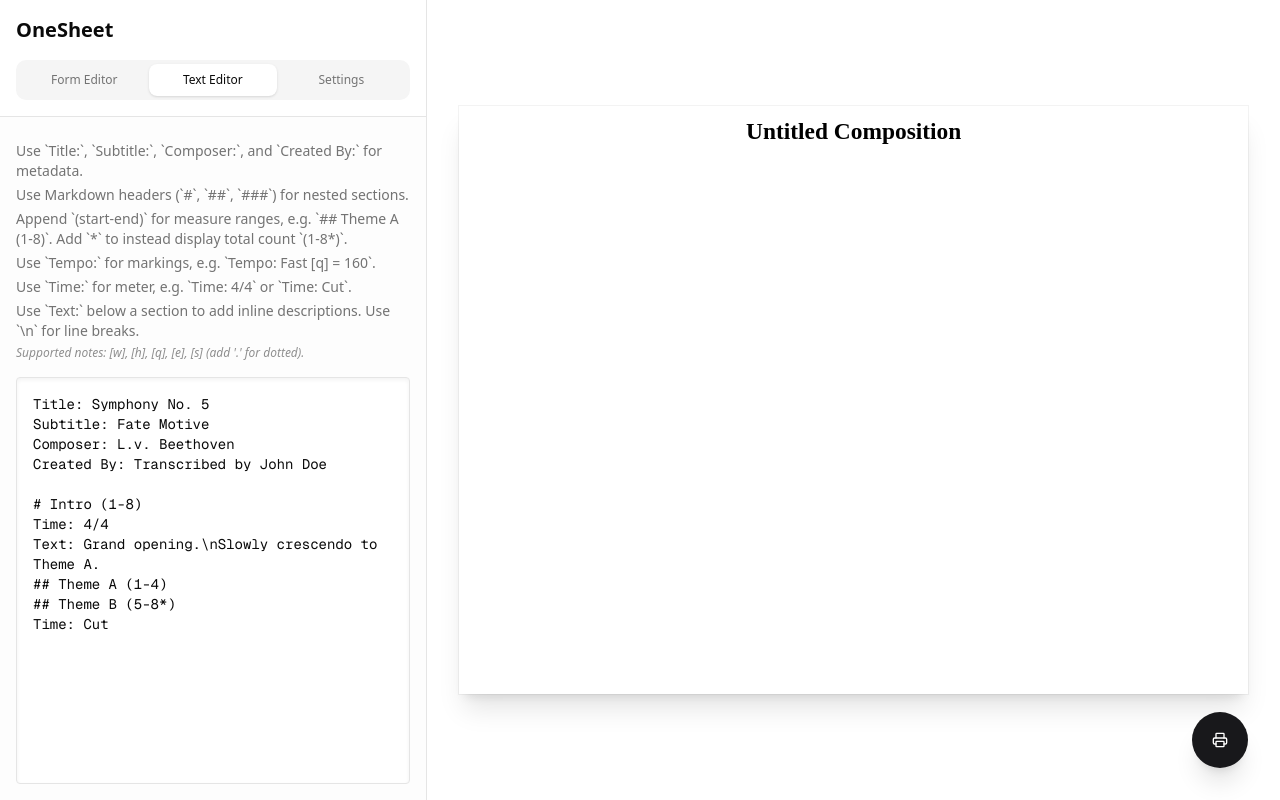
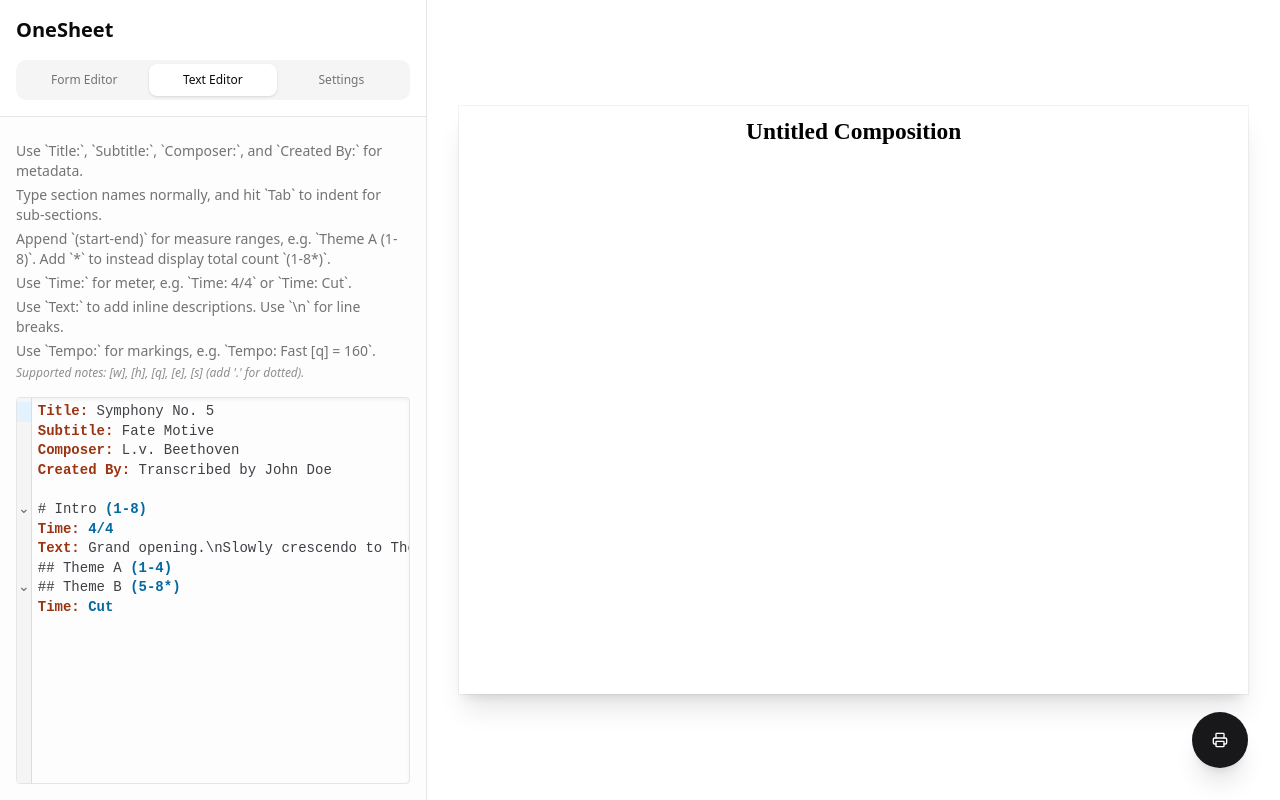
Before and after one commit to cspears1110/one-sheet, a Next.js app: page / in a window 1280 px wide. Both pictures are taken after a click on the tab "Text Editor". Built offline with nearby package versions, Linux system fonts and the light colour scheme.

Commit message:
CodeMirror integration

```diff
--- a/components/SettingsEditor.tsx
+++ b/components/SettingsEditor.tsx
@@ -3,9 +3,11 @@ import { useStore } from '../lib/store';
 import { PageSize, PageOrientation } from '../lib/types';
 import { Select, SelectContent, SelectItem, SelectTrigger, SelectValue } from '@/components/ui/select';
 import { Tabs, TabsList, TabsTrigger } from '@/components/ui/tabs';
+import { useTheme } from 'next-themes';
 
 export function SettingsEditor() {
-    const { pageConfig, setPageConfig, theme, setTheme } = useStore();
+    const { pageConfig, setPageConfig } = useStore();
+    const { theme, setTheme } = useTheme();
 
     return (
         <div className="flex flex-col space-y-6">
--- a/components/TextEditor.tsx
+++ b/components/TextEditor.tsx
@@ -3,13 +3,21 @@
 import React, { useEffect, useState } from 'react';
 import { useStore } from '../lib/store';
 import { parseCompositionText } from '../lib/parser';
+import { oneSheetSyntax, oneSheetFolding } from '../lib/syntax';
+import { oneSheetLightTheme, oneSheetDarkTheme } from '../lib/theme';
+import { useTheme } from 'next-themes';
 import { Tabs, TabsContent, TabsList, TabsTrigger } from '@/components/ui/tabs';
 import { FormEditor } from './FormEditor';
 import { SettingsEditor } from './SettingsEditor';
+import CodeMirror from '@uiw/react-codemirror';
 
 export function TextEditor() {
     const { rawText, setRawText, composition, updateCompositionAndSync, setComposition } = useStore();
     const [localText, setLocalText] = useState(rawText);
+    const { theme, systemTheme } = useTheme();
+
+    const currentTheme = theme === "system" ? systemTheme : theme;
+    const cmTheme = currentTheme === "dark" ? oneSheetDarkTheme : oneSheetLightTheme;
 
     // Debounce the parsing to avoid thrashing the tree state on every keystroke
     useEffect(() => {
@@ -68,20 +76,32 @@ export function TextEditor() {
                 <TabsContent value="editor" className="flex-1 flex flex-col m-0 p-4 data-[state=active]:flex overflow-y-auto">
                     <div className="text-sm text-muted-foreground mb-4 space-y-1 shrink-0">
                         <p>Use `Title:`, `Subtitle:`, `Composer:`, and `Created By:` for metadata.</p>
-                        <p>Use Markdown headers (`#`, `##`, `###`) for nested sections.</p>
-                        <p>Append `(start-end)` for measure ranges, e.g. `## Theme A (1-8)`. Add `*` to instead display total count `(1-8*)`.</p>
+                        <p>Type section names normally, and hit `Tab` to indent for sub-sections.</p>
+                        <p>Append `(start-end)` for measure ranges, e.g. `Theme A (1-8)`. Add `*` to instead display total count `(1-8*)`.</p>
+                        <p>Use `Time:` for meter, e.g. `Time: 4/4` or `Time: Cut`.</p>
+                        <p>Use `Text:` to add inline descriptions. Use `\n` for line breaks.</p>
                         <p>Use `Tempo:` for markings, e.g. `Tempo: Fast [q] = 160`.</p>
-                        <p>Use `Time:` for meter, e.g. `Time: 4/4` or `Time: Cut`.</p>
-                        <p>Use `Text:` below a section to add inline descriptions. Use `\n` for line breaks.</p>
                         <p className="text-xs italic opacity-80">Supported notes: [w], [h], [q], [e], [s] (add '.' for dotted).</p>
                     </div>
 
-                    <textarea
-                        className="flex-1 w-full bg-background border border-input rounded p-4 font-mono text-sm text-foreground focus:outline-none focus:ring-2 focus:ring-ring resize-none shadow-inner"
-                        value={localText}
-                        onChange={(e) => setLocalText(e.target.value)}
-                        placeholder={`Title: My Piece\nSubtitle: Movement 1\nComposer: Me\nCreated By: John Doe\n\n# Intro (1-8)\nTime: 4/4\n## Theme A (1-4)`}
-                    />
+                    <div className="flex-1 w-full h-full border border-input rounded overflow-hidden shadow-inner focus-within:ring-2 focus-within:ring-ring">
+                        <CodeMirror
+                            className="h-full text-sm"
+                            value={localText}
+                            height="100%"
+                            indentWithTab={true}
+                            onChange={(value) => setLocalText(value)}
+                            theme={cmTheme}
+                            extensions={[oneSheetSyntax, oneSheetFolding]}
+                            placeholder={`Title: My Piece\nSubtitle: Movement 1\nComposer: Me\nCreated By: John Doe\n\nIntro (1-8)\nTime: 4/4\n\tTheme A (1-4)\n\t\tPhrase 1 (1-2)\n\t\tPhrase 2 (3-4)`}
+                            basicSetup={{
+                                lineNumbers: false,
+                                foldGutter: true,
+                                highlightActiveLine: false,
+                                tabSize: 4,
+                            }}
+                        />
+                    </div>
                 </TabsContent>
 
                 {/* Form UI View */}
--- a/lib/parser.ts
+++ b/lib/parser.ts
@@ -36,7 +36,7 @@ export function parseCompositionText(text: string): ParsedComposition {
         }
 
         // Tempo Parsing (e.g. "Tempo: Animé [q] = 138")
-        const tempoMatch = line.match(/^Tempo:\s*(.*)$/i);
+        const tempoMatch = line.match(/^[ \t]*Tempo:\s*(.*)$/i);
         if (tempoMatch) {
             const tempoVal = tempoMatch[1].trim();
             if (stack.length > 0) {
@@ -48,7 +48,7 @@ export function parseCompositionText(text: string): ParsedComposition {
         }
 
         // Time Signature Parsing (e.g. "Time: 4/4" or "Time: Cut")
-        const timeMatch = line.match(/^Time:\s*(.*)$/i);
+        const timeMatch = line.match(/^[ \t]*Time:\s*(.*)$/i);
         if (timeMatch) {
             const timeVal = timeMatch[1].trim();
             if (stack.length > 0) {
@@ -60,7 +60,7 @@ export function parseCompositionText(text: string): ParsedComposition {
         }
 
         // Text parsing (e.g. "Text: Some description\nLine 2")
-        const textMatch = line.match(/^Text:\s*(.*)$/i);
+        const textMatch = line.match(/^[ \t]*Text:\s*(.*)$/i);
         if (textMatch) {
             const textVal = textMatch[1].trim().replace(/\\n/g, '\n');
             if (stack.length > 0) {
@@ -71,10 +71,20 @@ export function parseCompositionText(text: string): ParsedComposition {
             continue;
         }
 
-        const match = line.match(/^(#{1,6})(?:(?:[ \t]+)(.*?))?(?:[ \t]*\((\d+)\s*-\s*(\d+)(\*?)\))?\s*$/);
+        if (line.trim() === '') continue;
+
+        const match = line.match(/^([ \t]*)(.*?)(?:[ \t]*\((\d+)\s*-\s*(\d+)(\*?)\))?\s*$/);
         if (!match) continue; // Skip unparseable lines
 
-        const level = match[1].length;
+        const indentStr = match[1];
+        let spaces = 0;
+        let tabs = 0;
+        for (let i = 0; i < indentStr.length; i++) {
+            if (indentStr[i] === '\t') tabs++;
+            else if (indentStr[i] === ' ') spaces++;
+        }
+
+        const level = 1 + tabs + Math.floor(spaces / 2);
         let sectionTitle = match[2] ? match[2].trim() : '';
         let startMeasure = match[3] ? parseInt(match[3], 10) : 0;
         let endMeasure = match[4] ? parseInt(match[4], 10) : -1;
--- a/lib/serializer.ts
+++ b/lib/serializer.ts
@@ -17,28 +17,29 @@ export function serializeComposition(composition: Composition): string {
 
     // 2. Serialize Nested Sections recursively
     const serializeSection = (section: Section, level: number) => {
-        const hashes = '#'.repeat(level);
+        const tabs = '\t'.repeat(level - 1);
 
         let bounds = '';
         if (section.endMeasure >= section.startMeasure) {
-            bounds = ` (${section.startMeasure}-${section.endMeasure}${section.showMeasureCount ? '*' : ''})`;
+            bounds = `(${section.startMeasure}-${section.endMeasure}${section.showMeasureCount ? '*' : ''})`;
         } else if (section.startMeasure > 0) {
-            bounds = ` (${section.startMeasure})`;
+            bounds = `(${section.startMeasure})`;
         }
 
-        lines.push(`${hashes} ${section.title}${bounds}`);
+        const titlePart = [section.title, bounds].filter(Boolean).join(' ');
+        lines.push(`${tabs}${titlePart}`);
 
         // Inject Optional Attributes
         if (section.timeSignature) {
-            lines.push(`Time: ${section.timeSignature}`);
+            lines.push(`${tabs}Time: ${section.timeSignature}`);
         }
         if (section.tempo) {
-            lines.push(`Tempo: ${section.tempo}`);
+            lines.push(`${tabs}Tempo: ${section.tempo}`);
         }
         if (section.text) {
             // Re-escape actual newlines into literal \n string sequences for the Markdown format
             const escapedText = section.text.replace(/\n/g, '\\n');
-            lines.push(`Text: ${escapedText}`);
+            lines.push(`${tabs}Text: ${escapedText}`);
         }
 
         // Recursively serialize children
--- a/lib/store.ts
+++ b/lib/store.ts
@@ -11,8 +11,6 @@ export interface AppState {
     updateCompositionAndSync: (updater: Composition | ((prev: Composition) => Composition)) => void;
     pageConfig: PageConfig;
     setPageConfig: (config: Partial<PageConfig>) => void;
-    theme: 'light' | 'dark';
-    setTheme: (theme: 'light' | 'dark') => void;
     collapsedIds: string[];
     toggleCollapsedId: (id: string) => void;
 }
@@ -47,8 +45,6 @@ export const useStore = create<AppState>()(
             setPageConfig: (config) => set((state) => ({
                 pageConfig: { ...state.pageConfig, ...config }
             })),
-            theme: 'light',
-            setTheme: (theme) => set({ theme }),
             collapsedIds: [],
             toggleCollapsedId: (id) => set((state) => {
                 const isCollapsed = state.collapsedIds.includes(id);
--- /dev/null
+++ b/lib/syntax.ts
@@ -0,0 +1,115 @@
+import { StreamLanguage, StringStream, foldService } from "@codemirror/language";
+
+export const oneSheetSyntax = StreamLanguage.define<{ isStartOfLine: boolean }>({
+    name: "oneSheet",
+    startState() {
+        return { isStartOfLine: true };
+    },
+    token(stream: StringStream, state: { isStartOfLine: boolean }) {
+        if (stream.sol()) {
+            state.isStartOfLine = true;
+        }
+
+        if (stream.eatSpace()) {
+            return null;
+        }
+
+        if (state.isStartOfLine) {
+            // Match metadata titles at start of line
+            if (stream.match(/^(Title|Subtitle|Composer|Created By|Arranger|Transcriber|Tempo|Time|Text):/i)) {
+                state.isStartOfLine = false;
+                return "keyword";
+            }
+        }
+
+        // Measure bounds like (1-8) or (1-8*)
+        if (stream.match(/\(\d+\s*-\s*\d+\*?\)/)) {
+            return "number";
+        }
+
+        // Single measure bounds like (1)
+        if (stream.match(/\(\d+\*?\)/)) {
+            return "number";
+        }
+
+        // Notes syntax like [q] or [q.]
+        if (stream.match(/\[[whqes]\.?\]/i)) {
+            return "string";
+        }
+
+        // Time Signatures
+        if (stream.match(/\b\d+\/\d+\b/) || stream.match(/\bCut\b/)) {
+            return "number";
+        }
+
+        state.isStartOfLine = false;
+        stream.next();
+        return null;
+    }
+});
+
+export const oneSheetFolding = foldService.of((state, lineStart, lineEnd) => {
+    const line = state.doc.lineAt(lineStart);
+    const lineText = line.text;
+
+    // Ignore empty lines
+    if (!lineText.trim()) return null;
+
+    // Do not start a fold on metadata lines themselves
+    if (/^[ \t]*(Title|Subtitle|Composer|Created By|Arranger|Transcriber|Tempo|Time|Text):/i.test(lineText)) {
+        return null;
+    }
+
+    const getIndent = (text: string) => {
+        const match = text.match(/^[ \t]*/);
+        if (!match) return 0;
+        let spaces = 0;
+        let tabs = 0;
+        for (let i = 0; i < match[0].length; i++) {
+            if (match[0][i] === '\t') tabs++;
+            else if (match[0][i] === ' ') spaces++;
+        }
+        return tabs + Math.floor(spaces / 2);
+    };
+
+    const myIndent = getIndent(lineText);
+    let endLine = line.number;
+
+    for (let i = line.number + 1; i <= state.doc.lines; i++) {
+        const nextLine = state.doc.line(i);
+        const nextText = nextLine.text;
+
+        if (!nextText.trim()) {
+            continue; // Keep scanning past empty lines
+        }
+
+        const nextIndent = getIndent(nextText);
+
+        if (nextIndent > myIndent) {
+            // Nested child section -> included in fold
+            endLine = i;
+        } else if (nextIndent === myIndent) {
+            // Same indentation. If it's metadata, it belongs to this section.
+            if (/^[ \t]*(Tempo|Time|Text):/i.test(nextText)) {
+                endLine = i;
+            } else {
+                // Sibling section, stop here
+                break;
+            }
+        } else {
+            // Parent section, stop here
+            break;
+        }
+    }
+
+    // Shrink endLine to exclude trailing empty lines from the fold range
+    while (endLine > line.number && !state.doc.line(endLine).text.trim()) {
+        endLine--;
+    }
+
+    if (endLine > line.number) {
+        return { from: line.to, to: state.doc.line(endLine).to };
+    }
+
+    return null;
+});
--- /dev/null
+++ b/lib/theme.ts
@@ -0,0 +1,53 @@
+import { EditorView } from "@codemirror/view";
+import { HighlightStyle, syntaxHighlighting } from "@codemirror/language";
+import { tags as t } from "@lezer/highlight";
+
+// LIGHT THEME
+const lightBaseTheme = EditorView.theme({
+    "&": {
+        color: "#3f3f46", // zinc-700
+        backgroundColor: "transparent",
+    },
+    ".cm-content": {
+        caretColor: "#18181b", // zinc-900
+    },
+    "&.cm-focused .cm-cursor": {
+        borderLeftColor: "#18181b",
+    },
+    "&.cm-focused .cm-selectionBackground, ::selection": {
+        backgroundColor: "#e4e4e7", // zinc-200
+    },
+}, { dark: false });
+
+const lightHighlightStyle = HighlightStyle.define([
+    { tag: t.keyword, color: "#9a3412", fontWeight: "bold" }, // orange-800 for metadata/Time/Tempo
+    { tag: t.number, color: "#0369a1", fontWeight: "bold" },  // sky-700 for measure bounds/Time signatures
+    { tag: t.string, color: "#166534", fontStyle: "italic" }, // green-800 for note syntax like [q]
+]);
+
+export const oneSheetLightTheme = [lightBaseTheme, syntaxHighlighting(lightHighlightStyle)];
+
+// DARK THEME
+const darkBaseTheme = EditorView.theme({
+    "&": {
+        color: "#e4e4e7", // zinc-200
+        backgroundColor: "transparent",
+    },
+    ".cm-content": {
+        caretColor: "#fafafa", // zinc-50
+    },
+    "&.cm-focused .cm-cursor": {
+        borderLeftColor: "#fafafa",
+    },
+    "&.cm-focused .cm-selectionBackground, ::selection": {
+        backgroundColor: "#52525b", // zinc-600
+    },
+}, { dark: true });
+
+const darkHighlightStyle = HighlightStyle.define([
+    { tag: t.keyword, color: "#fdba74", fontWeight: "bold" }, // orange-300
+    { tag: t.number, color: "#7dd3fc", fontWeight: "bold" },  // sky-300
+    { tag: t.string, color: "#86efac", fontStyle: "italic" }, // green-300
+]);
+
+export const oneSheetDarkTheme = [darkBaseTheme, syntaxHighlighting(darkHighlightStyle)];
--- a/package.json
+++ b/package.json
@@ -9,10 +9,13 @@
     "lint": "eslint"
   },
   "dependencies": {
+    "@codemirror/language": "^6.12.2",
+    "@uiw/react-codemirror": "^4.25.7",
     "class-variance-authority": "^0.7.1",
     "clsx": "^2.1.1",
     "lucide-react": "^0.576.0",
     "next": "16.1.6",
+    "next-themes": "^0.4.6",
     "radix-ui": "^1.4.3",
     "react": "19.2.3",
     "react-dom": "19.2.3",
```
Also changed, not shown: app/layout.tsx (+10 -2 lines), app/page.tsx (+0 -9 lines), components/FormEditor.tsx (+10 -10 lines), components/theme-provider.tsx (added, +11 -0 lines), 1 other file (tests, documents, lock files or other folders).
